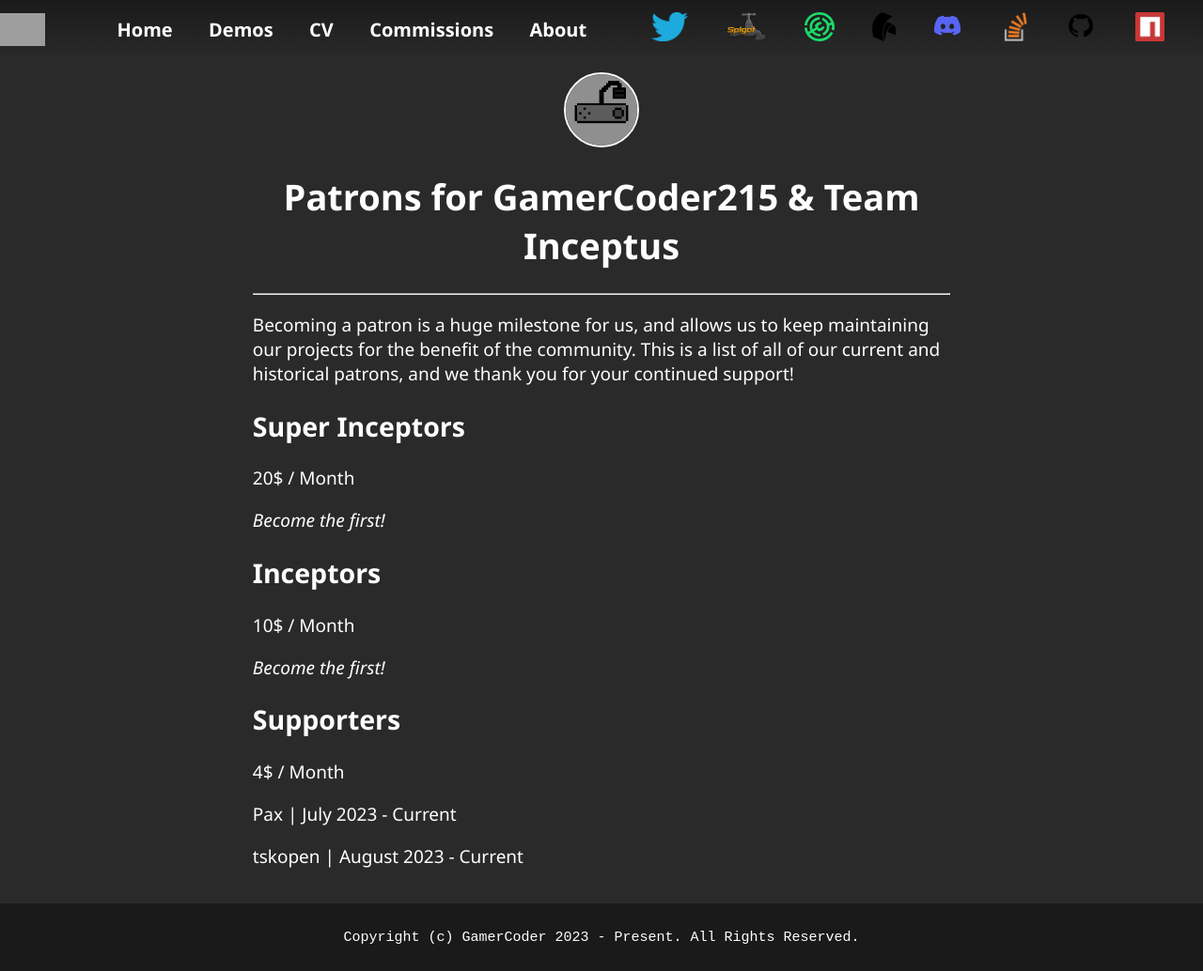
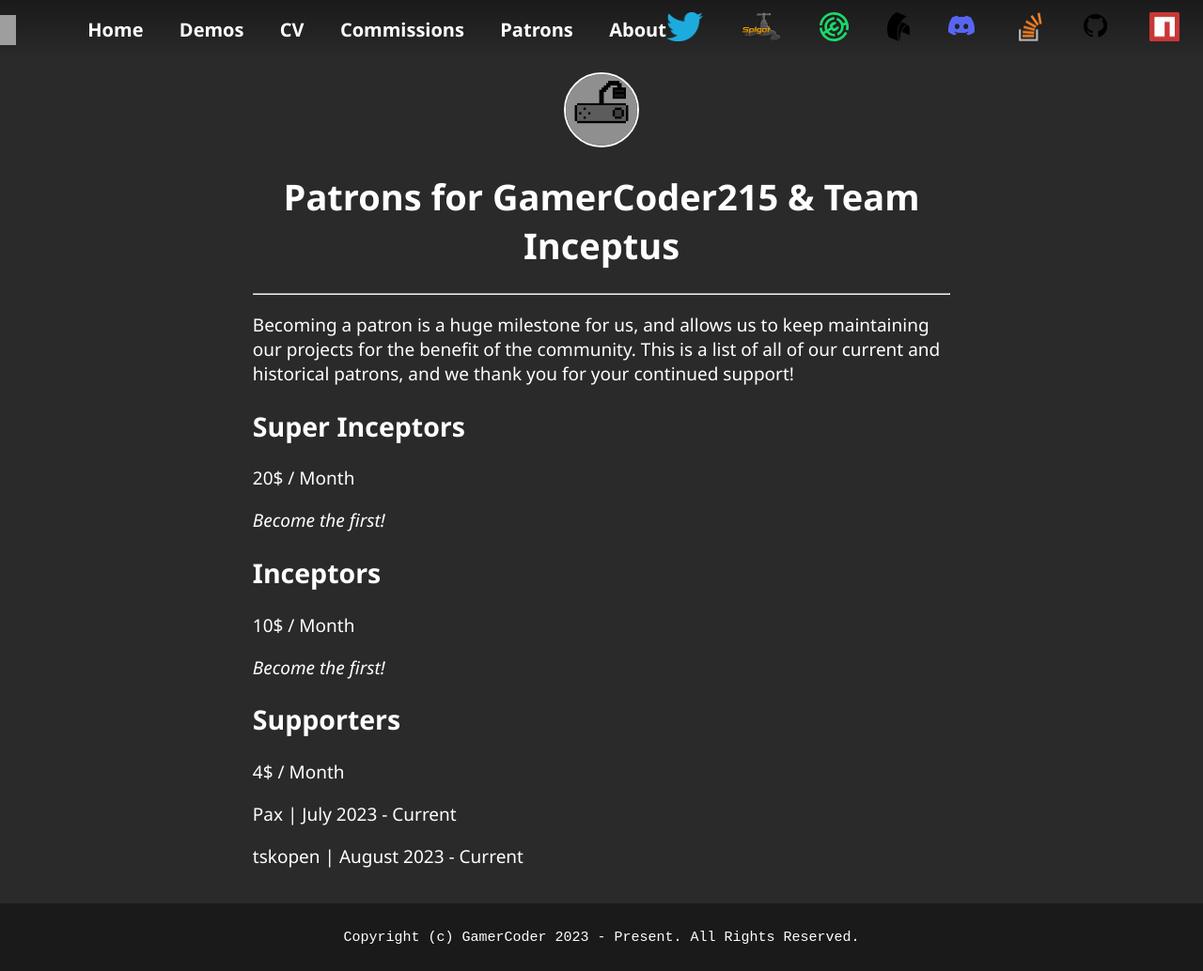
Before and after one commit to gmitch215/gmitch, a Jekyll site: the page built from patrons.md, in a window 1280 px wide. Shown: the whole page at 94% size. Built offline with Jekyll 4.4.1, drawn with Linux system fonts in a browser that asks for light colours; our own code applies the rules of GitHub Pages for plain Markdown files; grey boxes are pictures that could not be loaded.

Commit message:
Update Header, Links

```diff
--- a/_data/donate.yml
+++ b/_data/donate.yml
@@ -1,3 +1,3 @@
 - name: Patreon
   img: /assets/donate/patreon.png
-  url: https://www.patreon.com/teaminceptus
+  url: https://www.patreon.com/gamercoder215
--- a/_data/header.yml
+++ b/_data/header.yml
@@ -7,6 +7,8 @@ links:
   url: /cv
 - name: Commissions
   url: /commissions
+- name: Patrons
+  url: /patrons
 - name: About
   url: /about
 
```
